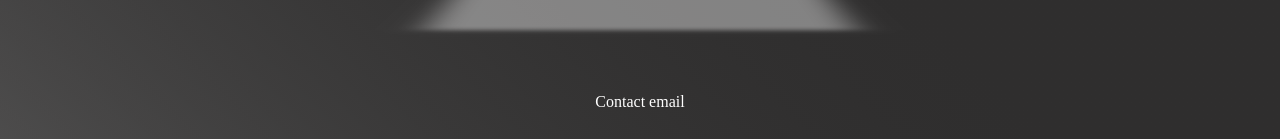
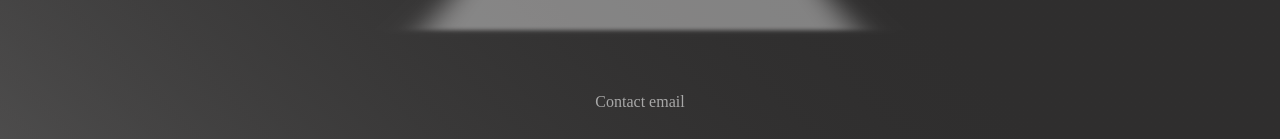
Before and after one commit to yannletouzey/yannletouzey-portfolio-react, a React (Vite) app: page / in a window 1280 px wide. Shown: the part 696-835 px from the top of the page. Built offline with nearby package versions, Linux system fonts and the light colour scheme.

Commit message:
fix color contact link

```diff
--- a/src/components/Footer/index.scss
+++ b/src/components/Footer/index.scss
@@ -11,7 +11,7 @@
   &__contact {
     position: relative;
     text-decoration: none;
-    color: white;
+    color: var.$color;
     display: flex;
     height: 80%;
     align-items: center;
@@ -23,7 +23,7 @@
       top: 65%;
       width: 0;
       height: 2px;
-      background: #fff;
+      background: var.$color;
     }
     &:hover:after {
       transition-duration: 0.3s;
```
